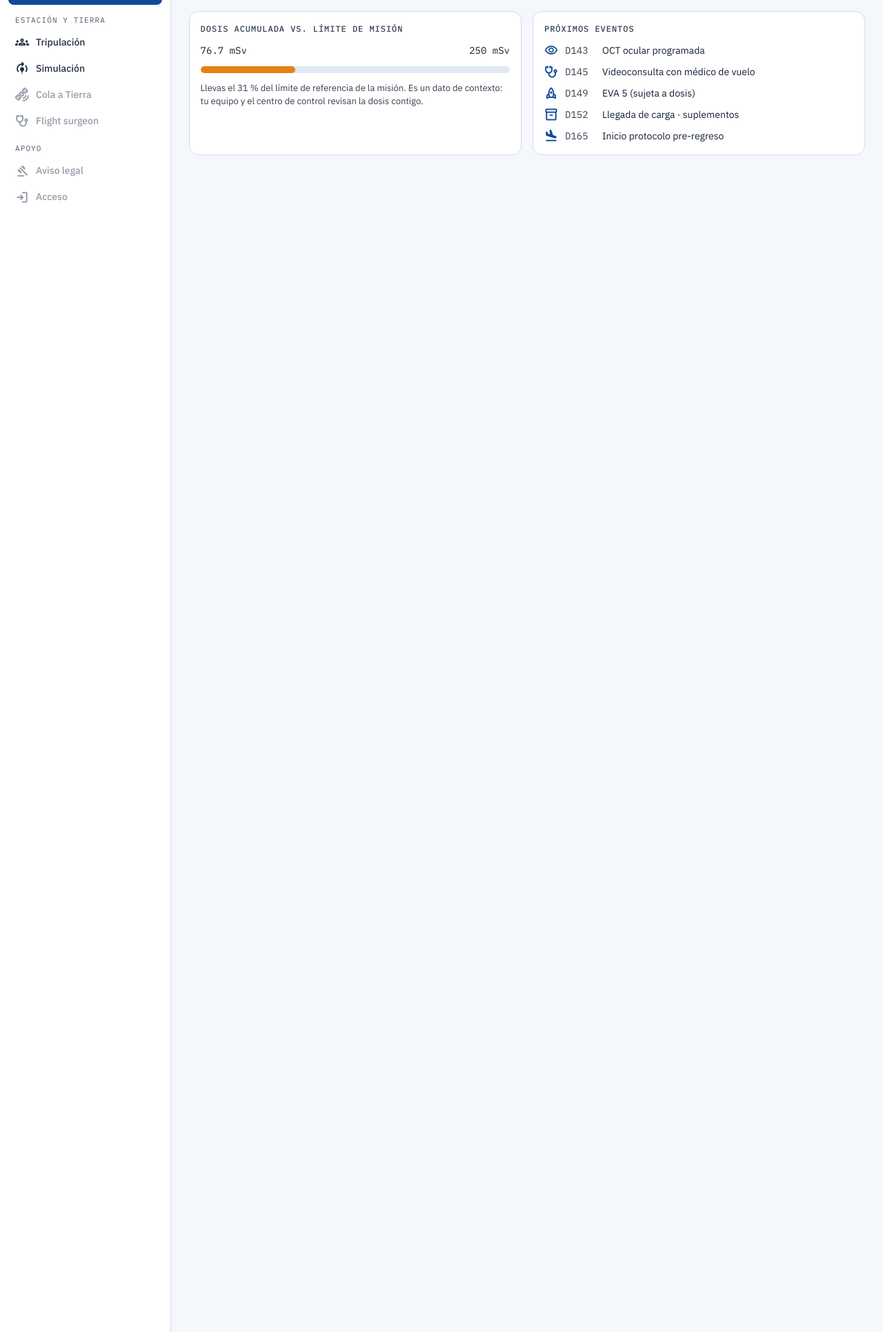
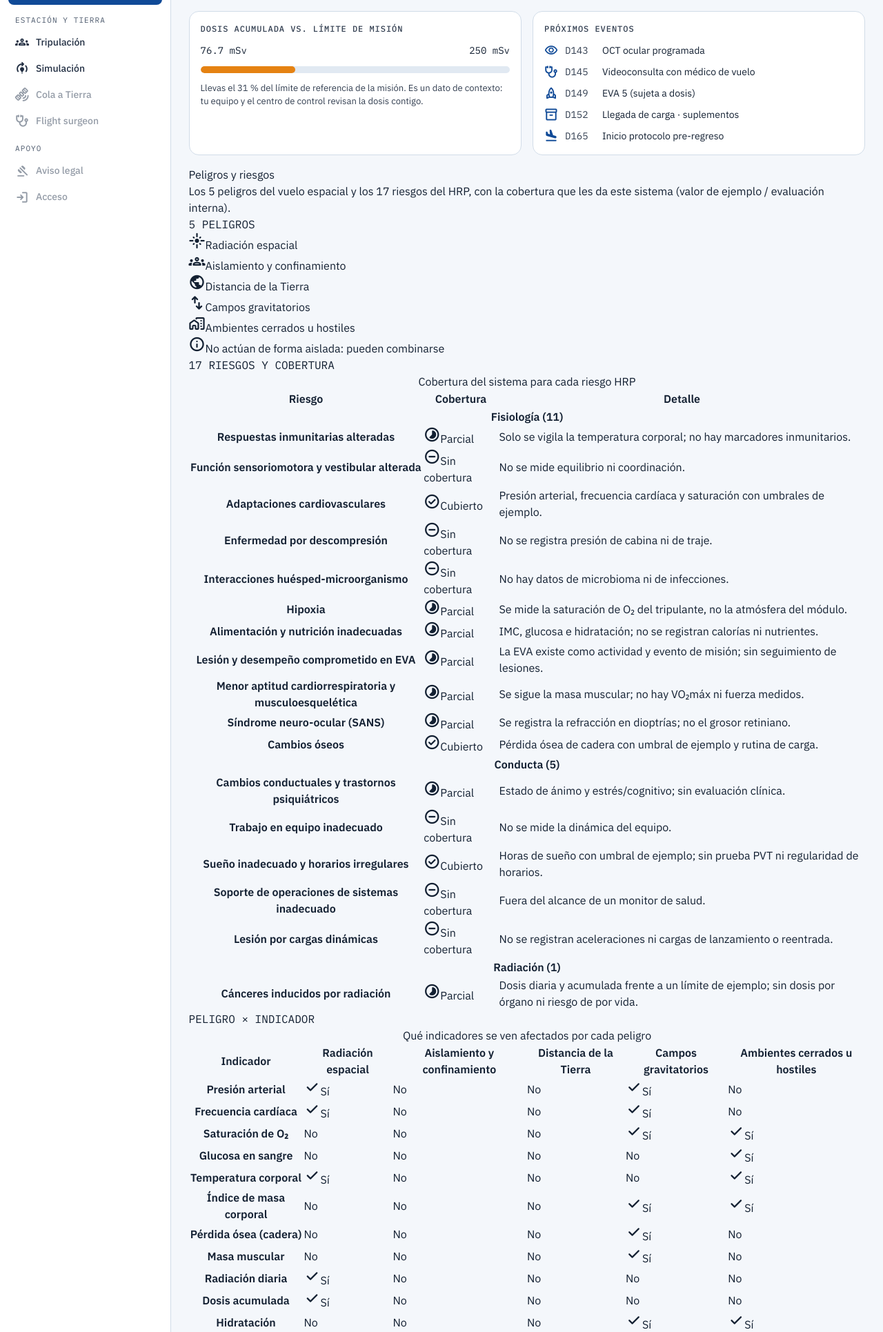
Before and after one commit to Dilan-Prog/health-nasa, a Laravel app: page /mision in a window 1280 px wide. Shown: the part 507-2438 px from the top of the page at 69% size. Run offline with Laravel 10, Linux system fonts and the light colour scheme; data comes from the database, SQL or seed files in the repository; style sheets or scripts are compiled from the project's sources; some libraries are stand-ins or nearby versions.

Commit message:
Sección Peligros y riesgos (5 peligros, 17 riesgos HRP) en Guía y Misión
Co-Authored-By: Claude Sonnet 5.5 <noreply@anthropic.com>

```diff
--- /dev/null
+++ b/config/peligros.php
@@ -0,0 +1,57 @@
+<?php
+
+/*
+ | Los 5 peligros del vuelo espacial y los 17 riesgos HRP, con la cobertura que les da ESTE sistema.
+ |
+ | IMPORTANTE: la cobertura es una EVALUACIÓN INTERNA, un valor de ejemplo sin validación médica ni de NASA.
+ | Se verificó leyendo config/umbrales.php, config/indicadores.php, config/rutinas.php y App\Services\Salud.
+ | Estados: cubierto (hay indicador + umbral + orientación), parcial (hay medición o contexto, pero incompleto),
+ | sin (el sistema no mide ni orienta sobre el riesgo).
+ |
+ | Las claves de los peligros coinciden con 'riesgos' de config/umbrales.php, que cada indicador usa para la matriz.
+ */
+
+return [
+    'nota' => 'No actúan de forma aislada: pueden combinarse',
+    'etiqueta_ejemplo' => 'valor de ejemplo / evaluación interna',
+
+    'peligros' => [
+        'radiacion' => ['nombre' => 'Radiación espacial', 'ic' => 'flare'],
+        'aislamiento' => ['nombre' => 'Aislamiento y confinamiento', 'ic' => 'groups'],
+        'distancia' => ['nombre' => 'Distancia de la Tierra', 'ic' => 'public'],
+        'gravedad_alterada' => ['nombre' => 'Campos gravitatorios', 'ic' => 'swap_vert'],
+        'entorno_cerrado' => ['nombre' => 'Ambientes cerrados u hostiles', 'ic' => 'home_work'],
+    ],
+
+    'estados' => [
+        'cubierto' => ['txt' => 'Cubierto', 'ic' => 'check_circle'],
+        'parcial' => ['txt' => 'Parcial', 'ic' => 'timelapse'],
+        'sin' => ['txt' => 'Sin cobertura', 'ic' => 'do_not_disturb_on'],
+    ],
+
+    'grupos' => [
+        'fisiologia' => ['nombre' => 'Fisiología', 'riesgos' => [
+            ['Respuestas inmunitarias alteradas', 'parcial', 'Solo se vigila la temperatura corporal; no hay marcadores inmunitarios.'],
+            ['Función sensoriomotora y vestibular alterada', 'sin', 'No se mide equilibrio ni coordinación.'],
+            ['Adaptaciones cardiovasculares', 'cubierto', 'Presión arterial, frecuencia cardíaca y saturación con umbrales de ejemplo.'],
+            ['Enfermedad por descompresión', 'sin', 'No se registra presión de cabina ni de traje.'],
+            ['Interacciones huésped-microorganismo', 'sin', 'No hay datos de microbioma ni de infecciones.'],
+            ['Hipoxia', 'parcial', 'Se mide la saturación de O₂ del tripulante, no la atmósfera del módulo.'],
+            ['Alimentación y nutrición inadecuadas', 'parcial', 'IMC, glucosa e hidratación; no se registran calorías ni nutrientes.'],
+            ['Lesión y desempeño comprometido en EVA', 'parcial', 'La EVA existe como actividad y evento de misión; sin seguimiento de lesiones.'],
+            ['Menor aptitud cardiorrespiratoria y musculoesquelética', 'parcial', 'Se sigue la masa muscular; no hay VO₂máx ni fuerza medidos.'],
+            ['Síndrome neuro-ocular (SANS)', 'parcial', 'Se registra la refracción en dioptrías; no el grosor retiniano.'],
+            ['Cambios óseos', 'cubierto', 'Pérdida ósea de cadera con umbral de ejemplo y rutina de carga.'],
+        ]],
+        'conducta' => ['nombre' => 'Conducta', 'riesgos' => [
+            ['Cambios conductuales y trastornos psiquiátricos', 'parcial', 'Estado de ánimo y estrés/cognitivo; sin evaluación clínica.'],
+            ['Trabajo en equipo inadecuado', 'sin', 'No se mide la dinámica del equipo.'],
+            ['Sueño inadecuado y horarios irregulares', 'cubierto', 'Horas de sueño con umbral de ejemplo; sin prueba PVT ni regularidad de horarios.'],
+            ['Soporte de operaciones de sistemas inadecuado', 'sin', 'Fuera del alcance de un monitor de salud.'],
+            ['Lesión por cargas dinámicas', 'sin', 'No se registran aceleraciones ni cargas de lanzamiento o reentrada.'],
+        ]],
+        'radiacion' => ['nombre' => 'Radiación', 'riesgos' => [
+            ['Cánceres inducidos por radiación', 'parcial', 'Dosis diaria y acumulada frente a un límite de ejemplo; sin dosis por órgano ni riesgo de por vida.'],
+        ]],
+    ],
+];
--- /dev/null
+++ b/resources/views/components/peligros-riesgos.blade.php
@@ -0,0 +1,62 @@
+@php
+    $peligros = config('peligros.peligros');
+    $estados = config('peligros.estados');
+    $indicadores = config('umbrales.indicadores');
+    $total = collect(config('peligros.grupos'))->sum(fn ($g) => count($g['riesgos']));
+@endphp
+<section class="peli" aria-labelledby="peli-t">
+    <h3 class="peli-titulo" id="peli-t">Peligros y riesgos</h3>
+    <p class="peli-sub">Los 5 peligros del vuelo espacial y los {{ $total }} riesgos del HRP, con la cobertura que les da este sistema ({{ config('peligros.etiqueta_ejemplo') }}).</p>
+
+    <h4 class="peli-sec mono">5 PELIGROS</h4>
+    <ul class="peli-peligros">
+        @foreach ($peligros as $p)
+            <li class="peli-peligro"><span class="icono" aria-hidden="true">{{ $p['ic'] }}</span>{{ $p['nombre'] }}</li>
+        @endforeach
+    </ul>
+    <p class="peli-nota" role="note"><span class="icono" aria-hidden="true">info</span>{{ config('peligros.nota') }}</p>
+
+    <h4 class="peli-sec mono">{{ $total }} RIESGOS Y COBERTURA</h4>
+    <div class="peli-tabla-envol">
+        <table class="peli-tabla">
+            <caption class="peli-sr">Cobertura del sistema para cada riesgo HRP</caption>
+            <thead><tr><th scope="col">Riesgo</th><th scope="col">Cobertura</th><th scope="col">Detalle</th></tr></thead>
+            @foreach (config('peligros.grupos') as $g)
+                <tbody>
+                    <tr class="peli-grupo"><th scope="rowgroup" colspan="3">{{ $g['nombre'] }} ({{ count($g['riesgos']) }})</th></tr>
+                    @foreach ($g['riesgos'] as [$nombre, $est, $frase])
+                        <tr class="peli-riesgo">
+                            <th scope="row">{{ $nombre }}</th>
+                            <td><span class="peli-chip" data-cob="{{ $est }}"><span class="icono" aria-hidden="true">{{ $estados[$est]['ic'] }}</span>{{ $estados[$est]['txt'] }}</span></td>
+                            <td>{{ $frase }}</td>
+                        </tr>
+                    @endforeach
+                </tbody>
+            @endforeach
+        </table>
+    </div>
+
+    <h4 class="peli-sec mono">PELIGRO × INDICADOR</h4>
+    <div class="peli-tabla-envol">
+        <table class="peli-tabla peli-matriz">
+            <caption class="peli-sr">Qué indicadores se ven afectados por cada peligro</caption>
+            <thead>
+                <tr>
+                    <th scope="col">Indicador</th>
+                    @foreach ($peligros as $p)<th scope="col">{{ $p['nombre'] }}</th>@endforeach
+                </tr>
+            </thead>
+            <tbody>
+                @foreach ($indicadores as $ind)
+                    <tr>
+                        <th scope="row">{{ $ind['nombre'] }}</th>
+                        @foreach ($peligros as $k => $p)
+                            <td>@if (in_array($k, $ind['riesgos'] ?? [], true))<span class="icono" aria-hidden="true">check</span><span class="peli-sr">Sí</span>@else<span class="peli-sr">No</span>@endif</td>
+                        @endforeach
+                    </tr>
+                @endforeach
+            </tbody>
+        </table>
+    </div>
+    <p class="peli-pie">«Distancia de la Tierra» no tiene indicador propio: se refleja en el retardo de comunicación de la misión.</p>
+</section>
--- a/resources/views/livewire/contexto-mision.blade.php
+++ b/resources/views/livewire/contexto-mision.blade.php
@@ -91,6 +91,8 @@
                     @endif
                 </section>
             </div>
+
+            <x-peligros-riesgos />
         @endif
     </main>
 </div>
```
Also changed, not shown: resources/css/peligros.css (added, +25 -0 lines), tests/Feature/PeligrosTest.php (added, +68 -0 lines).
